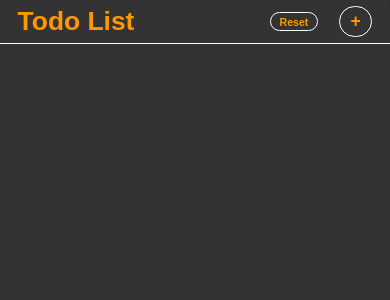
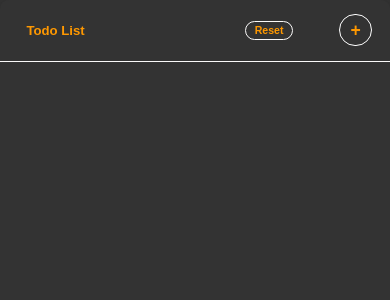
Before and after one commit to Sanjeev232/Todo-React, a React (Create React App) app: page / in a window 390 px wide. Shown: the top 300 px of the page. Built offline with nearby package versions, Linux system fonts and the light colour scheme.

Commit message:
media query

```diff
--- a/src/App.css
+++ b/src/App.css
@@ -64,7 +64,11 @@ body {
   border-bottom: 1px solid var(--color-white-1);
   height: 5rem;
 }
-
+@media only screen and (max-width: 600px) {
+  .header {
+    height: 7rem;
+  }
+}
 .main-heading {
   margin-left: 2rem;
   color: var(--color-yellow-hover);
@@ -78,6 +82,13 @@ body {
 }
 .main-heading:hover {
   transform: scale(1.1);
+}
+@media only screen and (max-width: 600px) {
+  .main-heading {
+    font-size: 1.5rem;
+    display: inline-block;
+    margin-left: 3rem;
+  }
 }
 
 @keyframes bounceIn {
```
